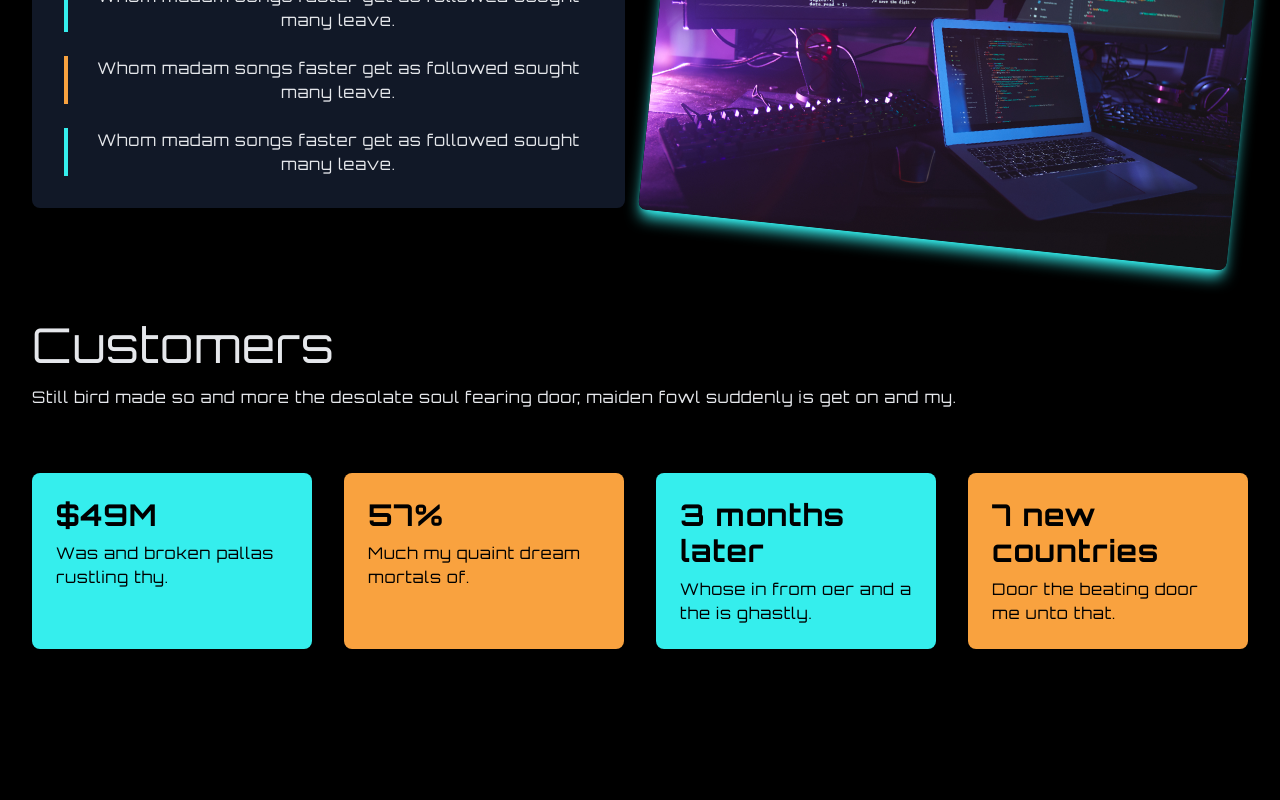
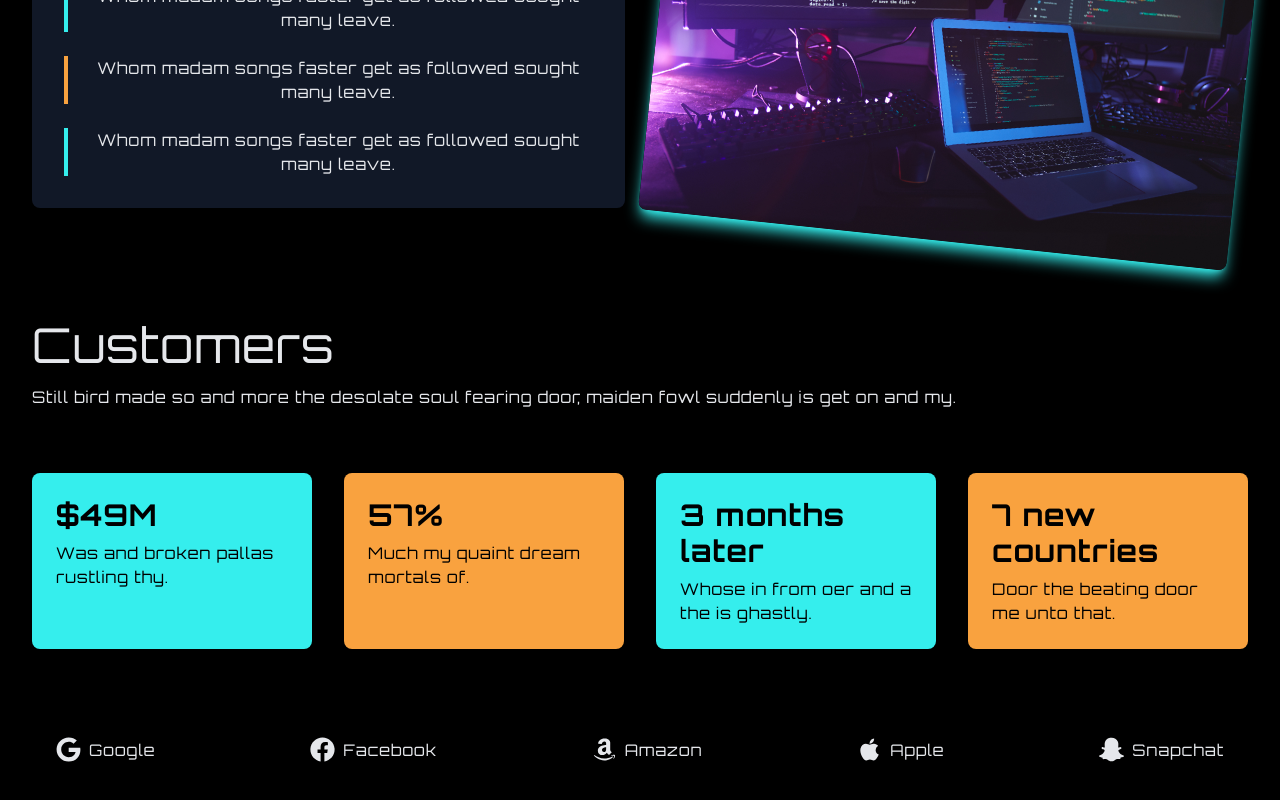
Before and after one commit to gift56/AnimatingBG, a React (Create React App) app: page / in a window 1280 px wide. Shown: the part 2301-3101 px from the top of the page. Built offline with nearby package versions, Linux system fonts and the light colour scheme.

Commit message:
spaced companies

```diff
--- a/src/components/Customers.jsx
+++ b/src/components/Customers.jsx
@@ -21,10 +21,14 @@ const Customers = () => {
             </div>
           ))}
         </div>
-        <div className="flex flex-col lg:flex-row justify-around items-center gap-6">
+        <div className="flex flex-col lg:flex-row justify-between items-center gap-6 w-full">
           {companies.map(({ id, icon, title }) => (
-            <div key={id} className="">
-
+            <div
+              key={id}
+              className="flex items-center p-4 capitalize rounded-lg"
+            >
+              <span>{icon}</span>
+              <p className="ml-2">{title}</p>
             </div>
           ))}
         </div>
```
